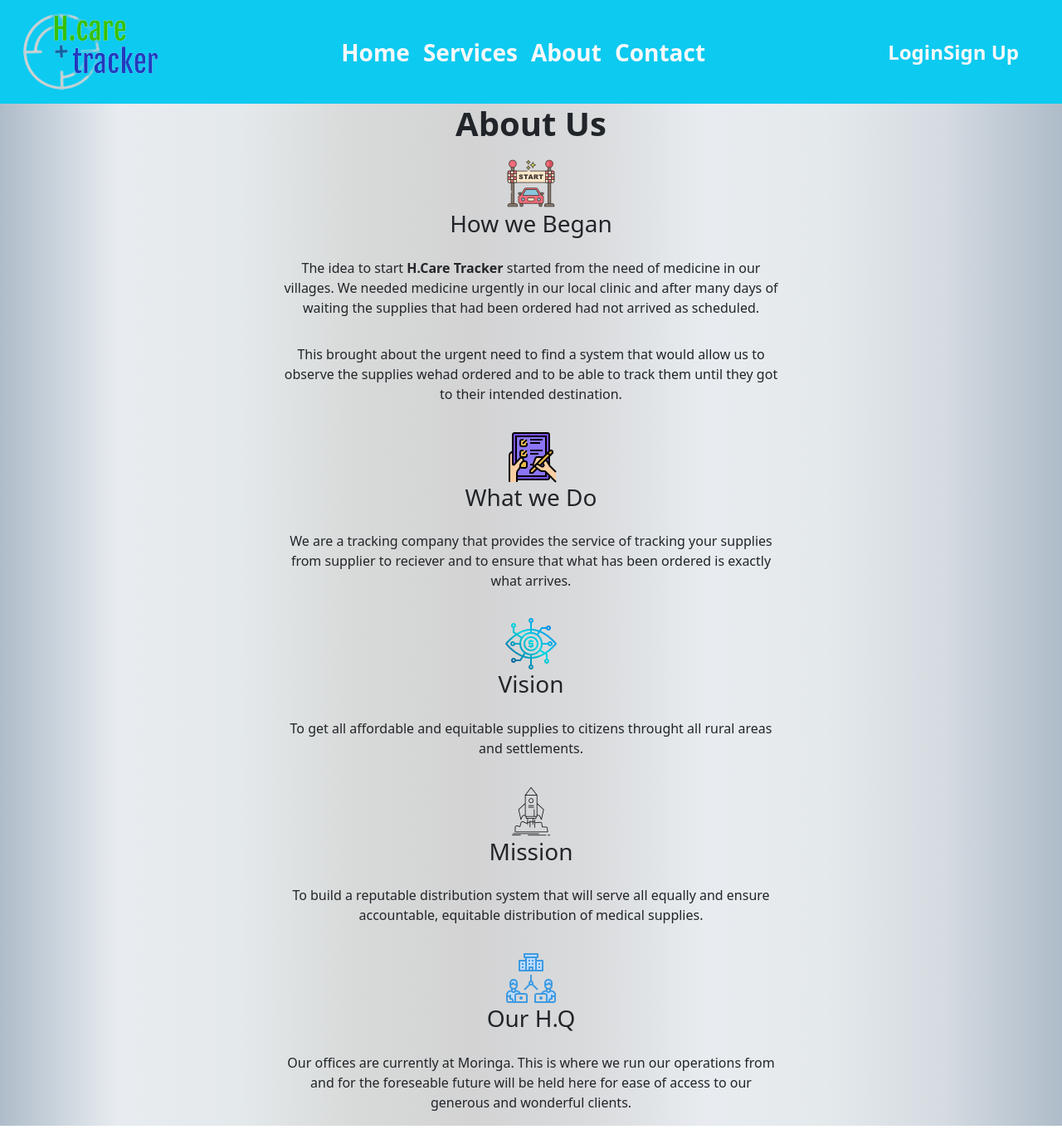
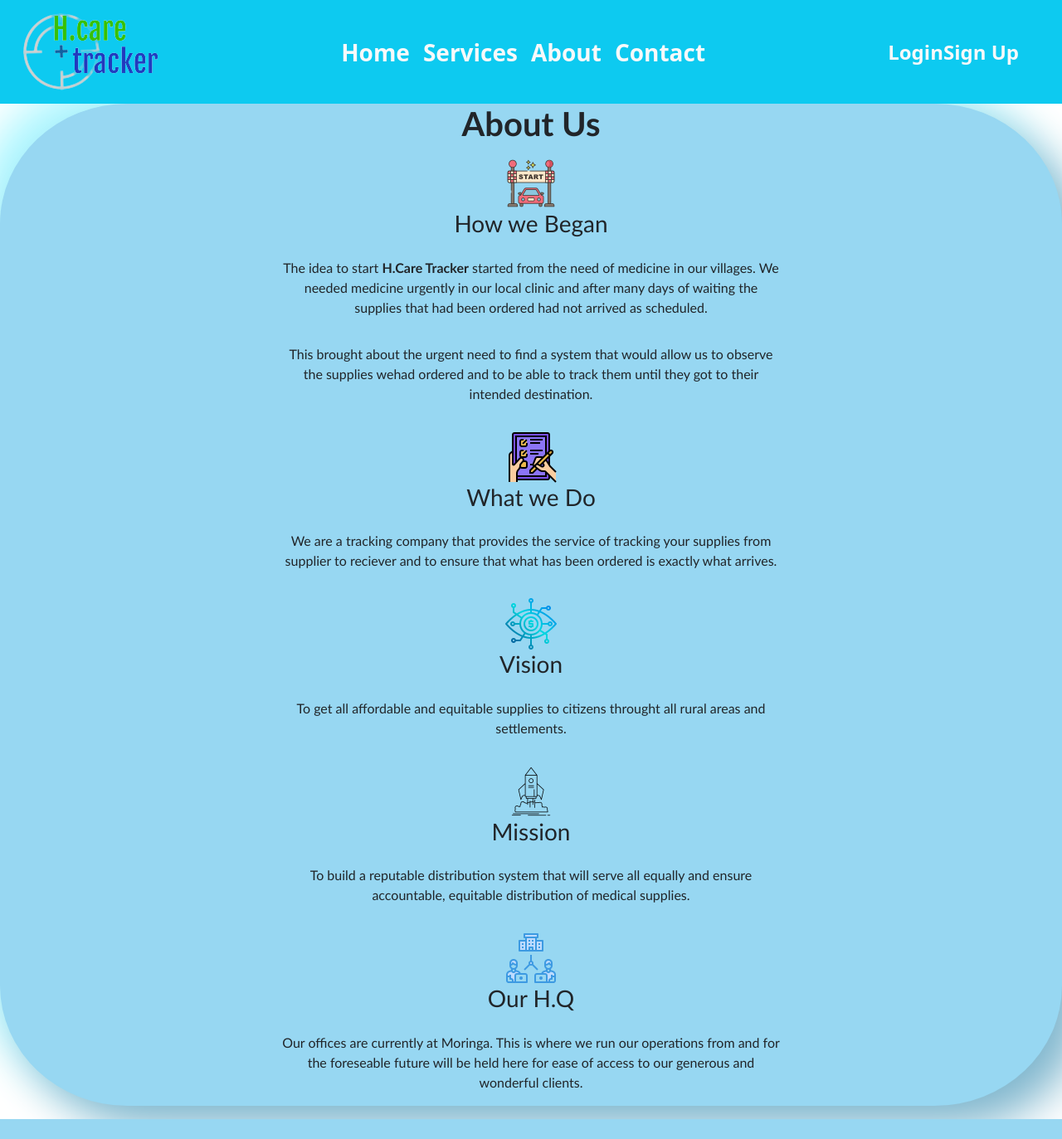
Before and after one commit to MishaelRatemo/H-care-tracker, a Django app: page /about/ in a window 1280 px wide. Shown: the whole page at 83% size. After the commit the page ends 1349 px from the top, so only its background shows below. Run offline with Django 4.2, Linux system fonts and the light colour scheme; some libraries are stand-ins or nearby versions.

Commit message:
font family in about section changed

```diff
--- a/static/css/main.css
+++ b/static/css/main.css
@@ -12,3 +12,11 @@
   background-image: linear-gradient(to right, #AEBCC9, #e8ecf0,#e4e9ec,#d8dad9, #d3d3d4, #d9dbdd, #e8ecf0,#e4e9ec,#d5dbe1, #AEBCC9 );
 
 }
+#about {
+border-radius: 12%;
+background: #97d7f2;
+box-shadow:  26px 26px 52px #80b7ce, -26px -26px 52px #aef7ff;
+font-family: 'Gill Sans', 'Gill Sans MT', Calibri, 'Trebuchet MS', sans-serif;
+font-size: medium;
+
+}
```
